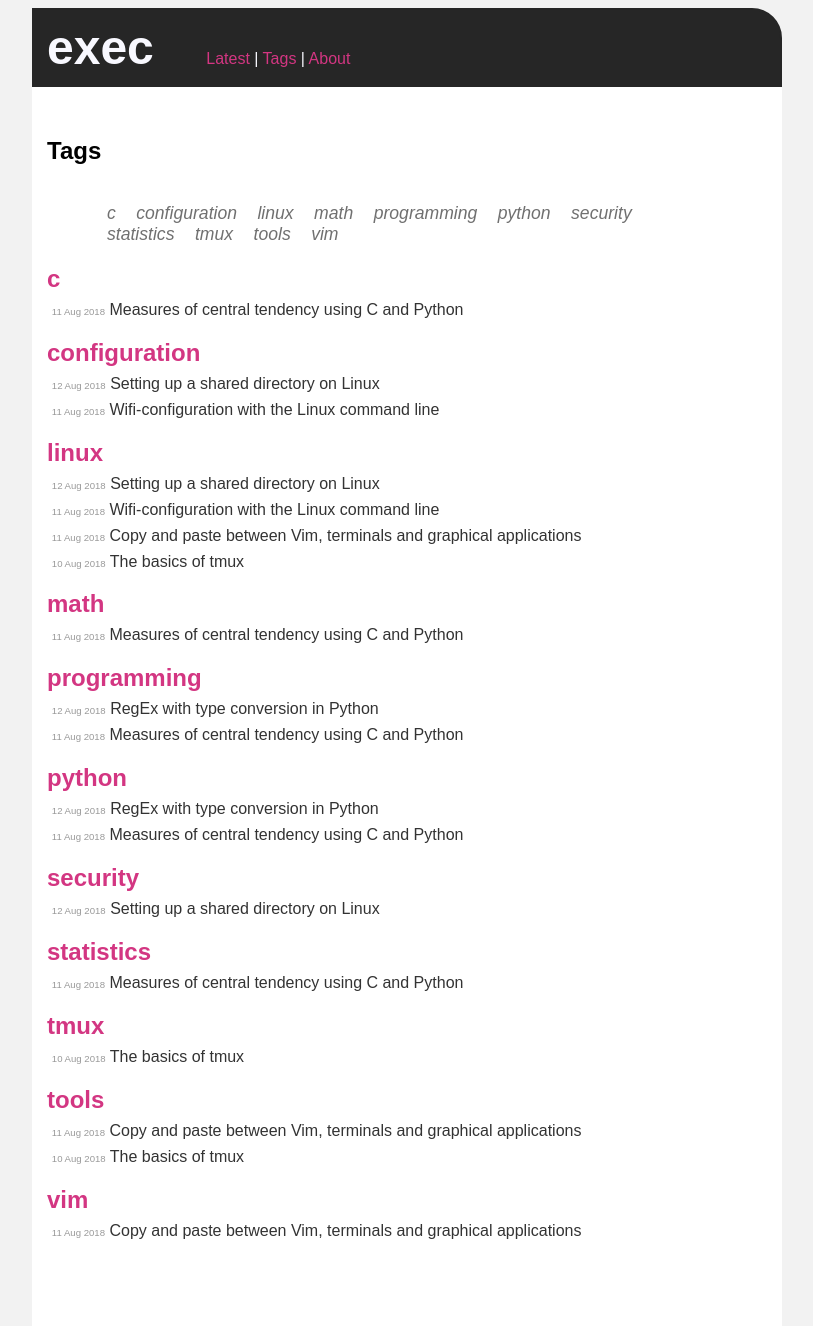
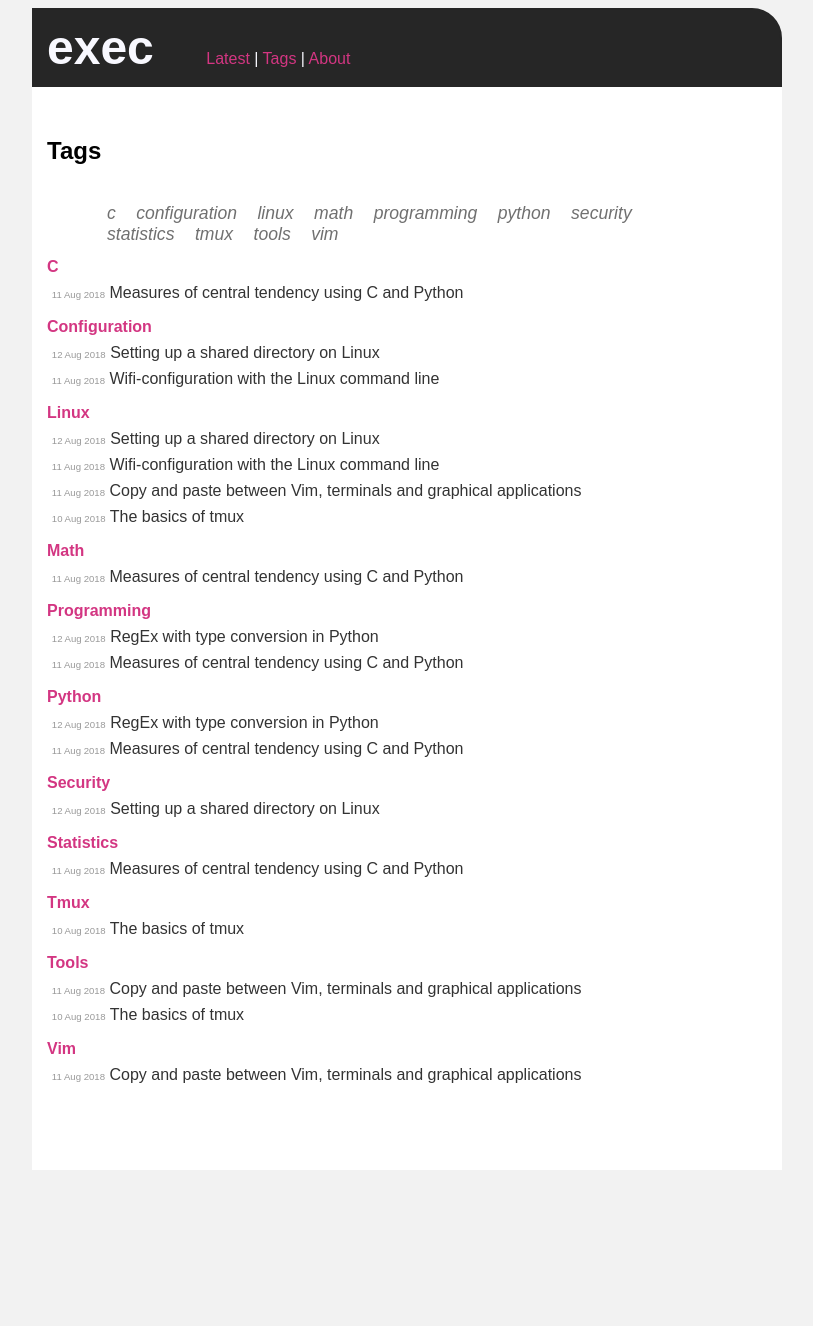
Before and after one commit to execas/execas.github.io, a Jekyll site: the page built from tags.html, in a window 1280 px wide. Shown: the whole page, without its empty margins (233-1046 px from the left). Built offline with Jekyll 4.4.1, drawn with Linux system fonts in a browser that asks for light colours; after the commit the page ends 1170 px from its top, so only the background shows below that.

Commit message:
Update execas.css

```diff
--- a/css/execas.css
+++ b/css/execas.css
@@ -93,7 +93,7 @@ list of matching posts beneath tag name header
 */
 .tag-header {
      color: #d33682;
-     font-size: 1rem:
+     font-size: 1rem;
      text-transform: capitalize;
      margin-bottom: 0.5rem;
 }
```
